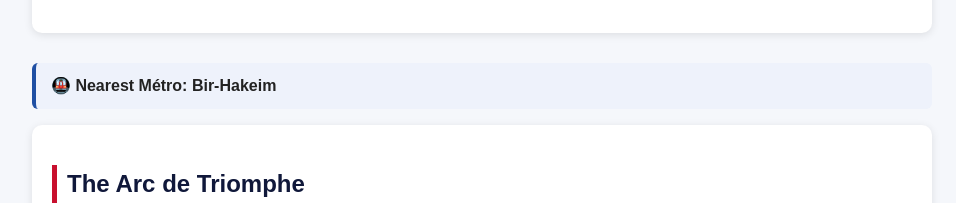
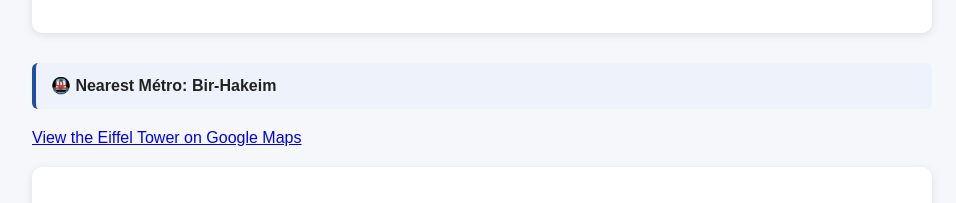
Before and after one commit to jamesloftus07-svg/CS4012-Group-Project, a plain HTML site: page Landmarks.html in a window 1280 px wide. Shown: the part 993-1196 px from the top of the page, without its empty margins (158-1114 px from the left). Drawn offline with Linux system fonts and the light colour scheme.

Commit message:
added google maps link to eiffel tower

```diff
--- a/Landmarks.html
+++ b/Landmarks.html
@@ -42,6 +42,8 @@
       </video>
       <p>The Eiffel Tower was built by Gustave Eiffel's company for the World's Fair in 1889. At first, many people in Paris hated it, and a group of artists even signed a protest against it. It was only meant to stand for 20 years, but today it is the symbol of France. The tower is about 330 metres tall and can grow around 15 cm in summer, because the iron expands in the heat. It is repainted by hand every 7 years. At night, it sparkles with thousands of lights for five minutes every hour.</p></article>
 <p class="visit-info">🚇 Nearest Métro: Bir-Hakeim</p>
+<!-- Absolute link to Google Maps, opens in a new tab -->
+      <p><a href="https://www.google.com/maps/search/?api=1&amp;query=Eiffel+Tower+Paris" target="_blank" rel="noopener">View the Eiffel Tower on Google Maps</a></p>
     <!-- Landmark 2: Arc de Triomphe, with picture -->
     <article>
       <h2>The Arc de Triomphe</h2>
```
